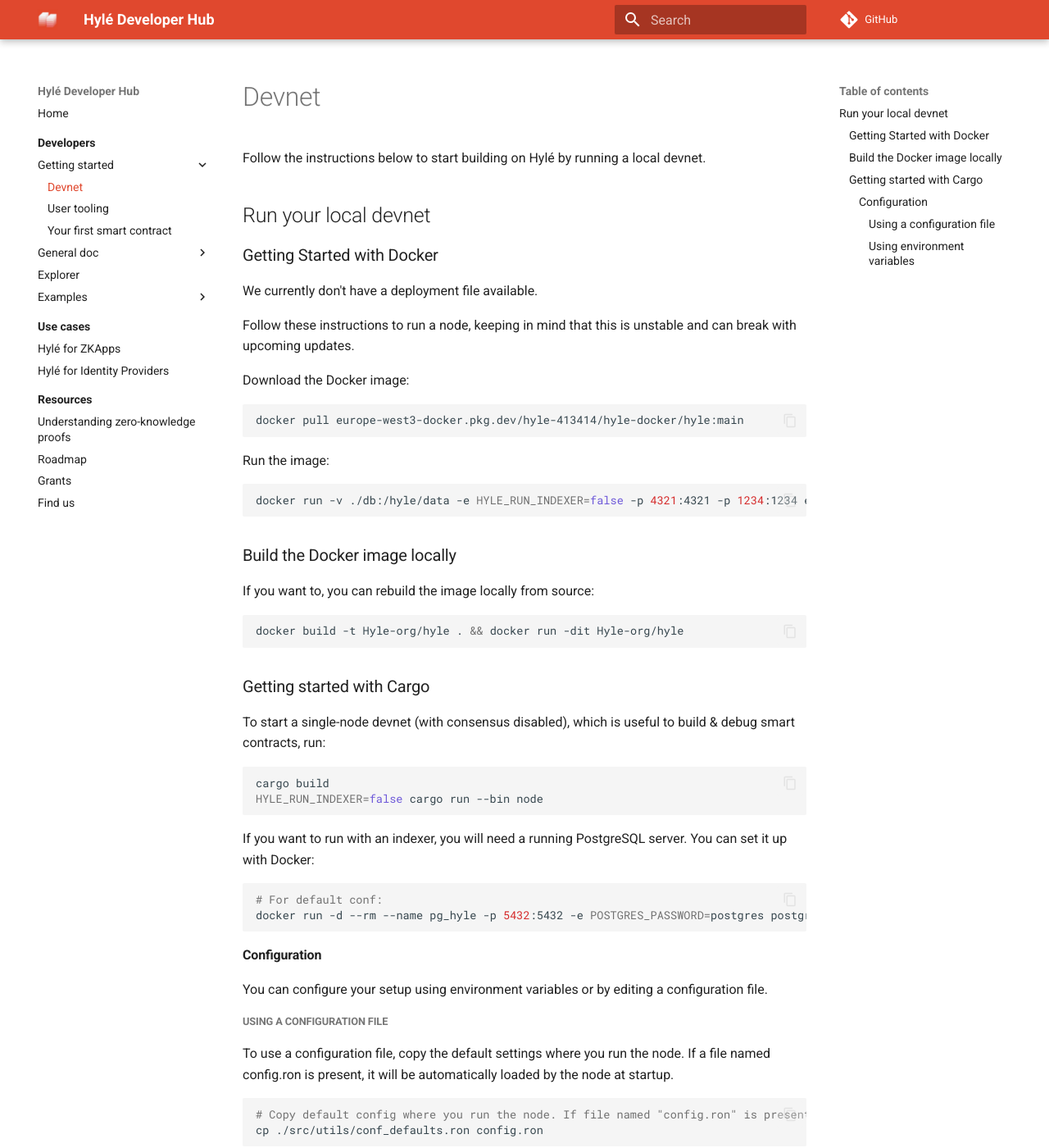
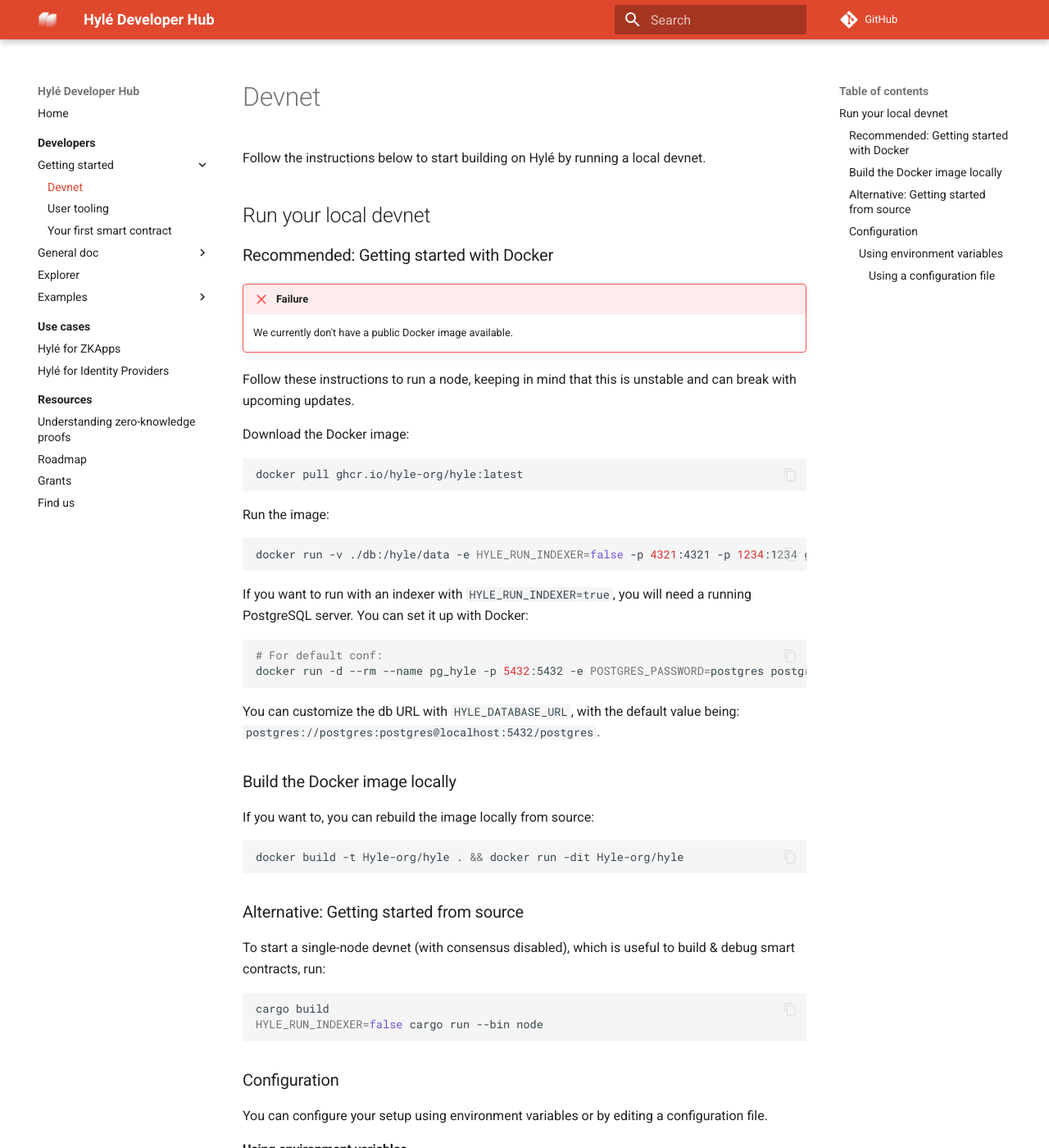
Before and after one commit to Hyle-org/devhub-hyle, an MkDocs documentation site: the page built from docs/developers/getting-started/devnet.md, in a window 1280 px wide and 1400 px high. Shown: the whole window at 82% size. Built offline with MkDocs 1.6.1 and Material for MkDocs 9.7.7, drawn with Linux system fonts in a browser that asks for light colours; comment, search, counter and statistics services are not loaded; some of the changed text lies outside the part shown.

````diff
--- a/docs/developers/getting-started/devnet.md
+++ b/docs/developers/getting-started/devnet.md
@@ -7,23 +7,33 @@ Follow the instructions below to start building on Hylé by running a local devn
 
 ## Run your local devnet
 
-### Getting Started with Docker
+### Recommended: Getting started with Docker
 
-We currently don't have a deployment file available.
+!!! failure
+    We currently don't have a public Docker image available.
 
 Follow these instructions to run a node, keeping in mind that this is unstable and can break with upcoming updates.
 
 Download the Docker image:
 
 ```bash
-docker pull europe-west3-docker.pkg.dev/hyle-413414/hyle-docker/hyle:main
+docker pull ghcr.io/hyle-org/hyle:latest
 ```
 
 Run the image:
 
 ```bash
-docker run -v ./db:/hyle/data -e HYLE_RUN_INDEXER=false -p 4321:4321 -p 1234:1234 europe-west3-docker.pkg.dev/hyle-413414/hyle-docker/hyle:main
+docker run -v ./db:/hyle/data -e HYLE_RUN_INDEXER=false -p 4321:4321 -p 1234:1234 ghcr.io/hyle-org/hyle:latest
 ```
+
+If you want to run with an indexer with `HYLE_RUN_INDEXER=true`, you will need a running PostgreSQL server. You can set it up with Docker:
+
+```bash
+# For default conf:
+docker run -d --rm --name pg_hyle -p 5432:5432 -e POSTGRES_PASSWORD=postgres postgres
+```
+
+You can customize the db URL with `HYLE_DATABASE_URL`, with the default value being: `postgres://postgres:postgres@localhost:5432/postgres`.
 
 ### Build the Docker image locally
 
@@ -33,7 +43,7 @@ If you want to, you can rebuild the image locally from source:
 docker build -t Hyle-org/hyle . && docker run -dit Hyle-org/hyle
 ```
 
-### Getting started with Cargo
+### Alternative: Getting started from source
 
 To start a single-node devnet (with consensus disabled), which is useful to build & debug smart contracts, run:
 
@@ -42,29 +52,15 @@ cargo build
 HYLE_RUN_INDEXER=false cargo run --bin node
 ```
 
-If you want to run with an indexer, you will need a running PostgreSQL server. You can set it up with Docker:
-
-```bash
-# For default conf:
-docker run -d --rm --name pg_hyle -p 5432:5432 -e POSTGRES_PASSWORD=postgres postgres
-```
-
-#### Configuration
+### Configuration
 
 You can configure your setup using environment variables or by editing a configuration file.
 
 <!--TODO Add table of what can be configured-->
 
-##### Using a configuration file
+#### Using environment variables
 
-To use a configuration file, copy the default settings where you run the node. If a file named config.ron is present, it will be automatically loaded by the node at startup.
-
-```bash
-# Copy default config where you run the node. If file named "config.ron" is present, it will be loaded by node at startup.
-cp ./src/utils/conf_defaults.ron config.ron
-```
-
-##### Using environment variables
+<!-- Corriger / compléter --->
 
 Here's an example of how you can configure your setup using environment variables:
 
@@ -101,3 +97,21 @@ Config(
   da_address: "127.0.0.1:4141"
 )
 ```
+
+
+##### Using a configuration file
+
+To use a configuration file, copy the default settings where you run the node. If a file named config.ron is present, it will be automatically loaded by the node at startup.
+
+If you're using Docker:
+
+```bash
+docker run -v ./db:/hyle/data -v ./config.run:/hyle/config.ron -e HYLE_RUN_INDEXER=false -p 4321:4321 -p 1234:1234 ghcr.io/hyle-org/hyle:latest
+```
+
+Then, whether you're using Docker or building from source:
+
+```bash
+# Copy default config where you run the node. If file named "config.ron" is present, it will be loaded by node at startup.
+cp ./src/utils/conf_defaults.ron config.ron
+```
````
Also changed, not shown: docs/developers/getting-started/user-tooling.md (+9 -8 lines), docs/developers/getting-started/your-first-erc20.md (+5 -0 lines), docs/developers/getting-started/your-first-smart-contract.md (+1 -0 lines).
